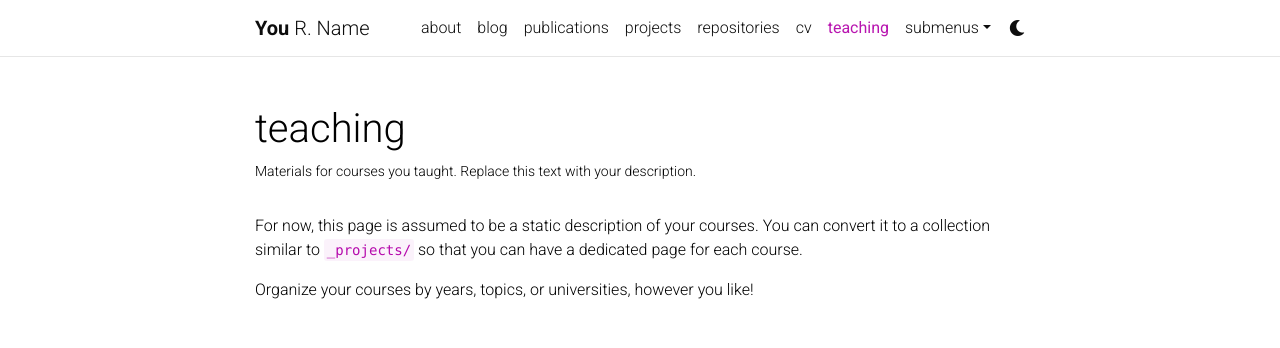
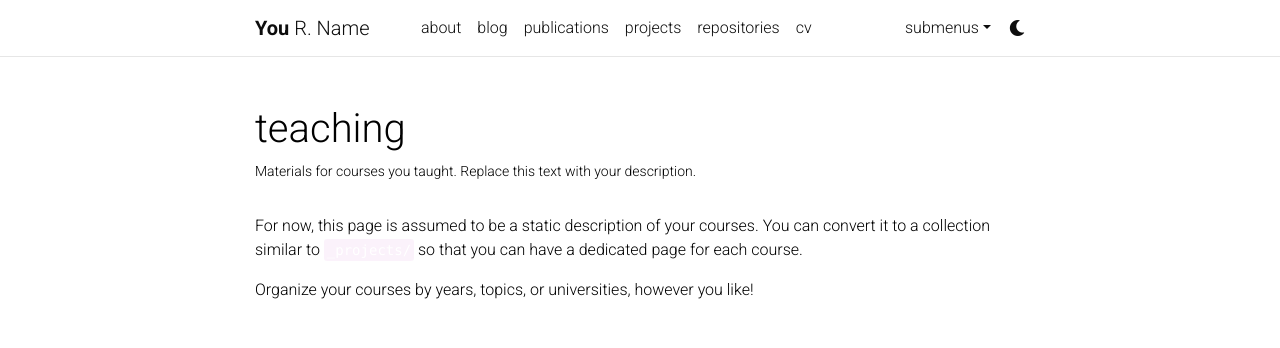
Before and after one commit to seyunk/seyunResearch, a Jekyll site: the page built from _pages/teaching.md, in a window 1280 px wide. Shown: the top 348 px of the page. Built offline with Jekyll 4.4.1, drawn with Linux system fonts in a browser that asks for light colours; comment, search, counter and statistics services are not loaded; a style sheet for code colours, icons or effects is not loaded.

Commit message:
change theme and picture

```diff
--- a/_sass/_themes.scss
+++ b/_sass/_themes.scss
@@ -7,7 +7,7 @@
   --global-code-bg-color: #{$code-bg-color-light};
   --global-text-color: #{$black-color};
   --global-text-color-light: #{$grey-color};
-  --global-theme-color: #{$purple-color};
+  --global-theme-color: #{$white-color};
   --global-hover-color: #{$purple-color};
   --global-hover-text-color: #{$white-color};
   --global-footer-bg-color: #{$grey-color-dark};
@@ -51,9 +51,9 @@
   --global-bg-color: #{$grey-color-dark};
   --global-code-bg-color: #{$code-bg-color-dark};
   --global-text-color: #{$grey-color-light};
-  --global-text-color-light: #{$grey-color-light};
-  --global-theme-color: #{$cyan-color};
-  --global-hover-color: #{$cyan-color};
+  --global-text-color-light: #{$white-color};
+  --global-theme-color: #{$white-color};
+  --global-hover-color: #{$white-color};
   --global-hover-text-color: #{$white-color};
   --global-footer-bg-color: #{$grey-color-light};
   --global-footer-text-color: #{$grey-color-dark};
```
Also changed, not shown: assets/img/profile_pic.png (added), 1 other file.
